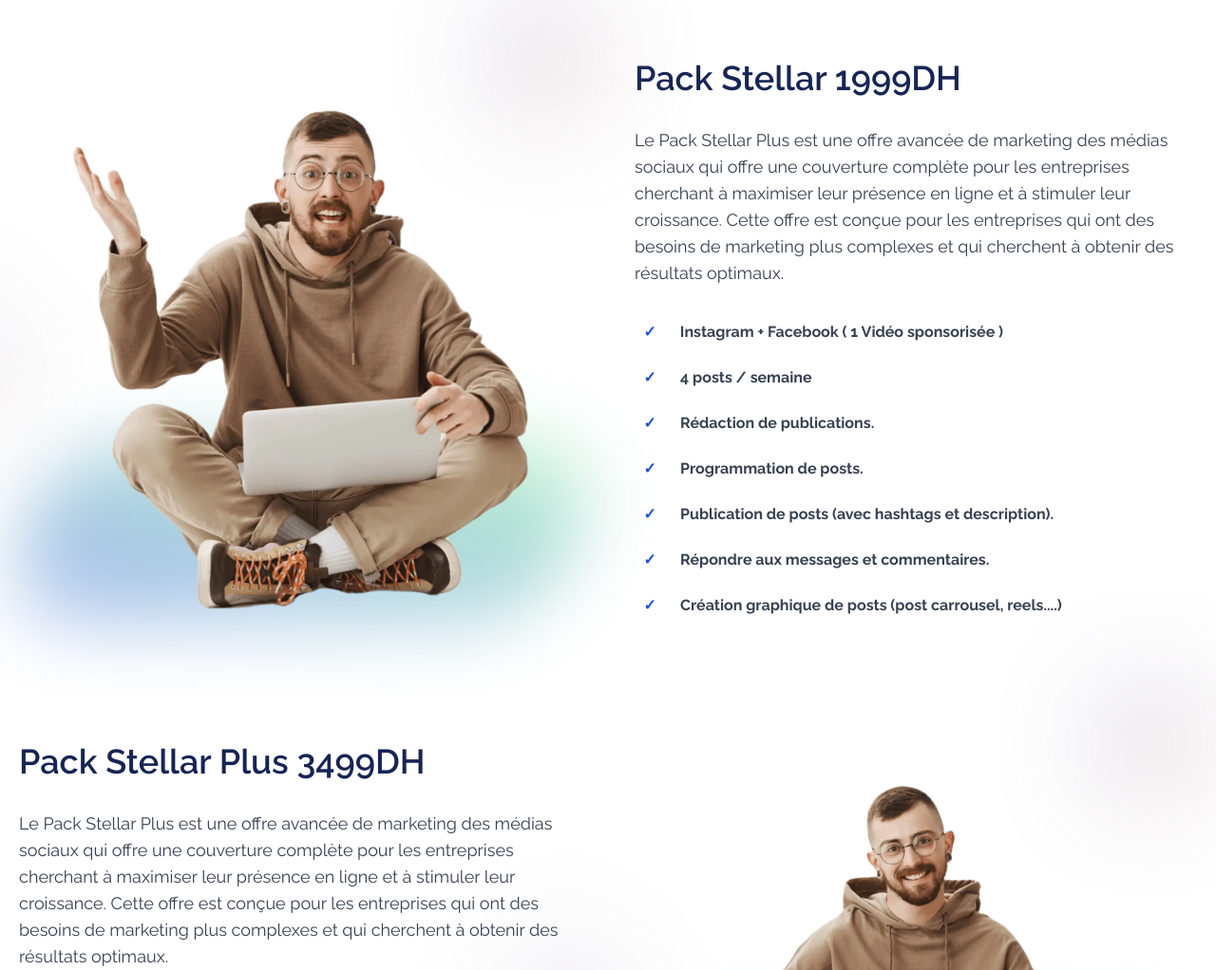
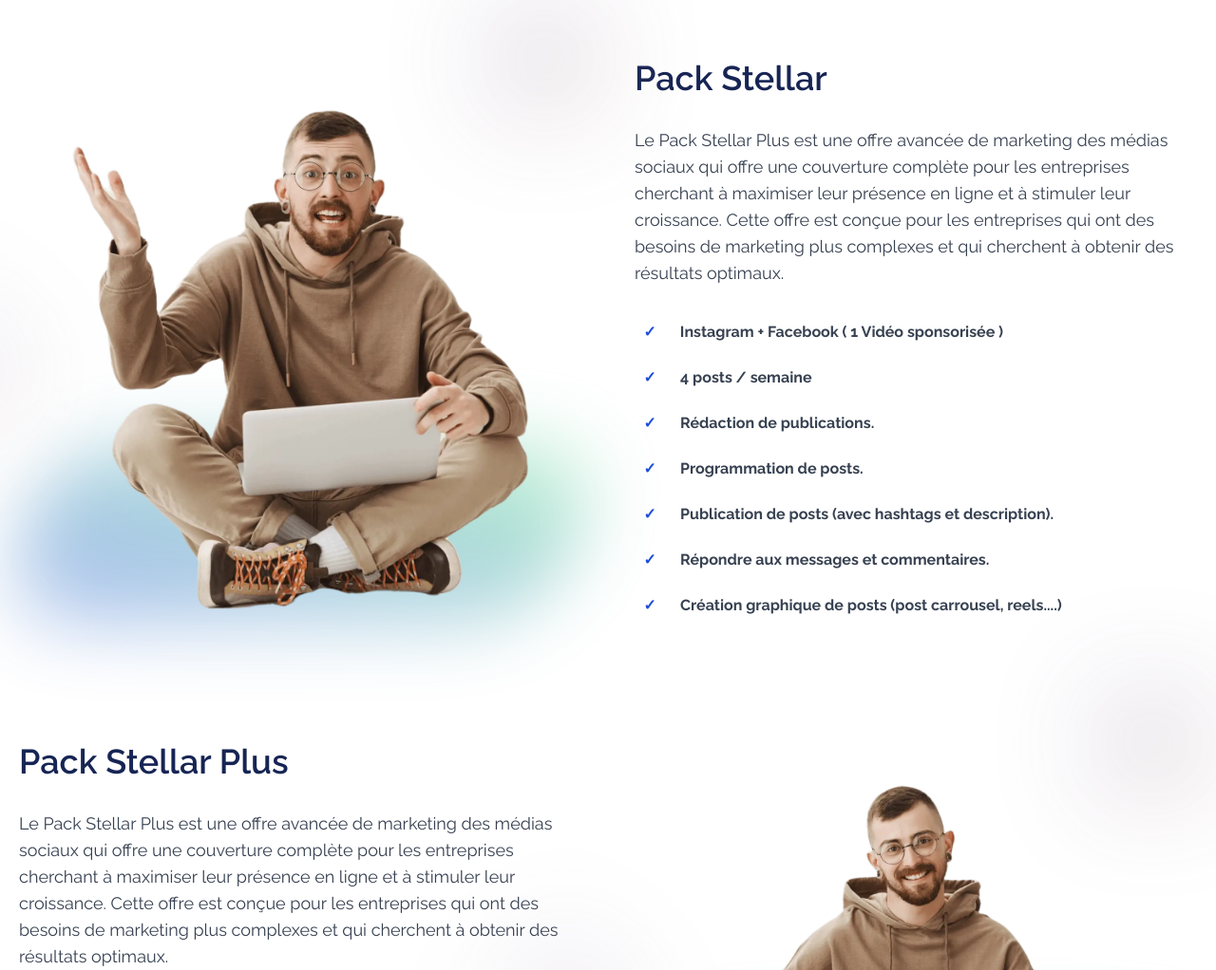
Before and after one commit to SimoBkr/pubwebmaroc, an Astro site: page / in a window 1280 px wide. Shown: the part 2581-3603 px from the top of the page at 95% size. Built offline with nearby package versions, Linux system fonts and the light colour scheme; Astro itself is replaced by a stand-in of ours.

Commit message:
remove price

```diff
--- a/src/components/sections/AboutUs.astro
+++ b/src/components/sections/AboutUs.astro
@@ -21,7 +21,7 @@ import Title from "../shared/Title.astro";
         </div>
         <div class="flex-1 flex midmd:w-7/12 lg:w-1/2 flex-col">
             <Title>
-                Pack Stellar 1999DH
+                Pack Stellar
             </Title>
             <Paragraph className="mt-8">
                 Le Pack Stellar Plus est une offre avancée de marketing des médias sociaux qui offre une couverture complète pour les entreprises cherchant à maximiser leur présence en ligne et à stimuler leur croissance. Cette offre est conçue pour les entreprises qui ont des besoins de marketing plus complexes et qui cherchent à obtenir des résultats optimaux.
--- a/src/components/sections/Features.astro
+++ b/src/components/sections/Features.astro
@@ -10,7 +10,7 @@ import Title from "../shared/Title.astro";
 
         <div class="flex-1 flex midmd:w-7/12 lg:w-1/2 flex-col">
             <Title>
-                Pack Stellar Plus 3499DH
+                Pack Stellar Plus
             </Title>
             <Paragraph className="mt-8">
                 Le Pack Stellar Plus est une offre avancée de marketing des médias sociaux qui offre une couverture complète pour les entreprises cherchant à maximiser leur présence en ligne et à stimuler leur croissance. Cette offre est conçue pour les entreprises qui ont des besoins de marketing plus complexes et qui cherchent à obtenir des résultats optimaux.
```
Also changed, not shown: 1 other file.
